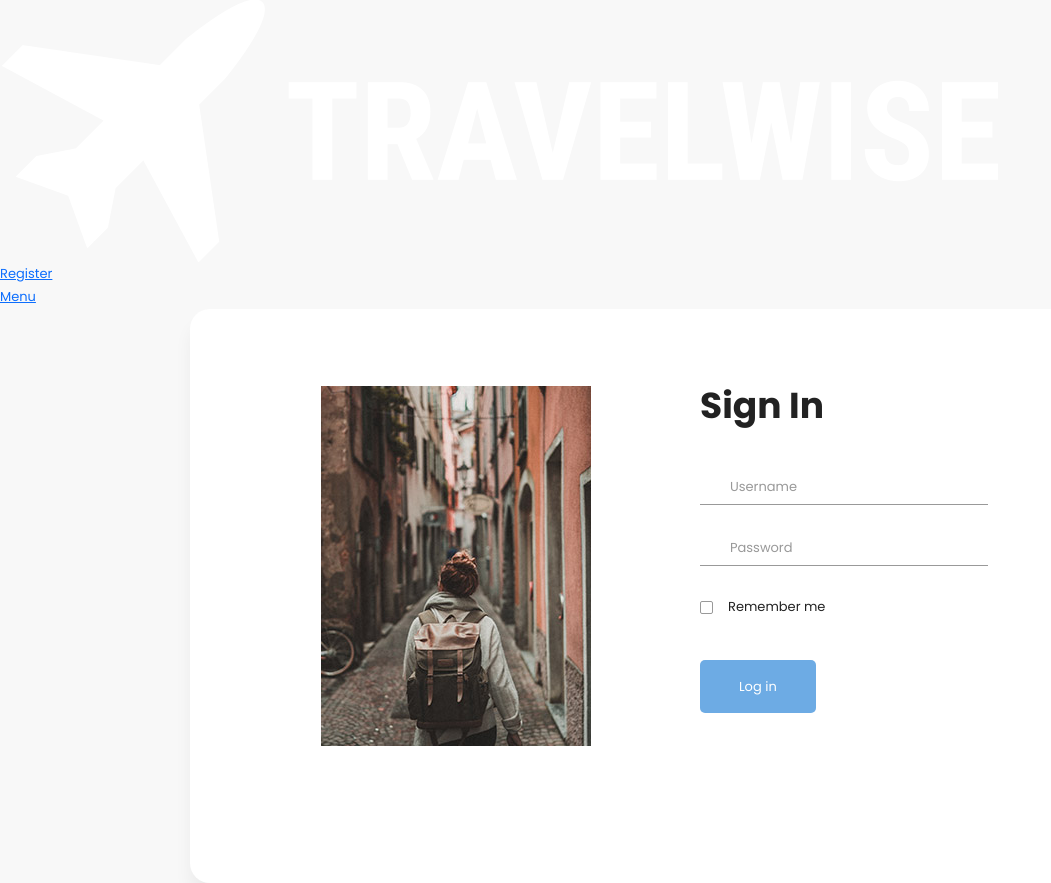
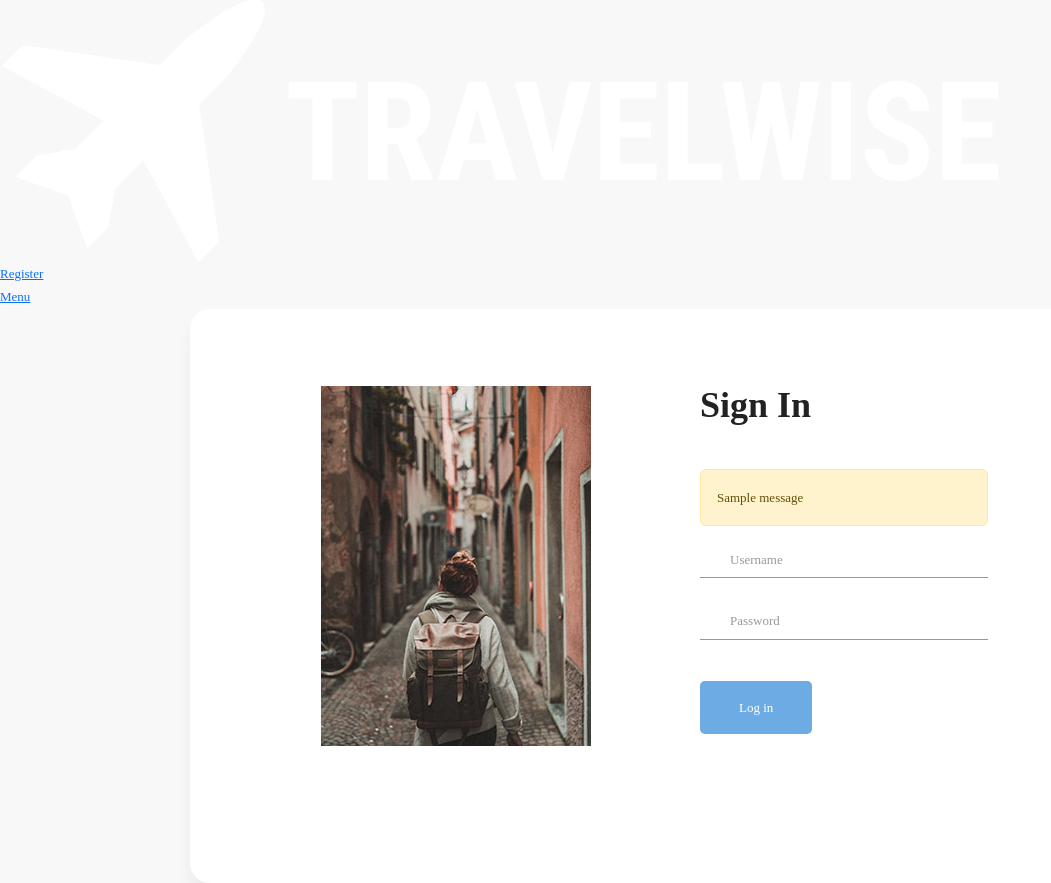
Before and after one commit to kobemaristela/TravelWise, a Django app: page /login/ in a window 1280 px wide. Shown: the whole page, without its empty margins (0-1051 px from the left). Run offline with Django 4.2, Linux system fonts and the light colour scheme; tables that the repository leaves empty hold one stand-in row (values such as "Sample post"); one stand-in notice (Sample message) is shown; parts of the project's set-up code (start-up, migrations or seed data) failed here and were passed over; some libraries are stand-ins or nearby versions.

Commit message:
Updated login error

```diff
--- a/travelwise/frontend/templates/accounts/login.html
+++ b/travelwise/frontend/templates/accounts/login.html
@@ -18,19 +18,20 @@
 
             <div class="signin-form">
                 <h2 class="form-title">Sign In</h2>
+                {% for message in messages %}
+                <div class="alert alert-warning">
+                {{ message }}
+                </div>
+                {% endfor %}
                 <form method="POST" class="register-form" id="login-form">
                     {% csrf_token %}
                     <div class="form-group">
-                        <label for="your_name"><i class="zmdi zmdi-account material-icons-name"></i></label>
+                        <label for="username"><i class="zmdi zmdi-account material-icons-name"></i></label>
                         <input type="text" name="username" id="username" placeholder="Username"/>
                     </div>
                     <div class="form-group">
-                        <label for="your_pass"><i class="zmdi zmdi-lock"></i></label>
+                        <label for="password1"><i class="zmdi zmdi-lock"></i></label>
                         <input type="password" name="password" id="password" placeholder="Password"/>
-                    </div>
-                    <div class="form-group">
-                        <input type="checkbox" name="remember-me" id="remember-me" class="agree-term" />
-                        <label for="remember-me" class="label-agree-term"><span><span></span></span>Remember me</label>
                     </div>
                     <div class="form-group form-button">
                         <input type="submit" name="signin" id="signin" class="form-submit" value="Log in"/>
--- a/travelwise/frontend/templates/base.html
+++ b/travelwise/frontend/templates/base.html
@@ -6,11 +6,6 @@
     <meta
       name="viewport"
       content="width=device-width, initial-scale=1, shrink-to-fit=no"
-    />
-
-    <link
-      href="https://fonts.googleapis.com/css2?family=Poppins:wght@100;200;300;400;500;600;700;800;900&display=swap"
-      rel="stylesheet"
     />
     <link rel="icon" type="image/x-icon" href="{% static 'images/favicon.ico' %}">
     <title>{% block title %}Travel Wise{% endblock %}</title>
@@ -40,8 +35,8 @@
     {% block content %}{% endblock %}
 
     <!-- Scripts -->
+    <script src="https://cdnjs.cloudflare.com/ajax/libs/jquery/3.7.0/jquery.min.js" integrity="sha512-3gJwYpMe3QewGELv8k/BX9vcqhryRdzRMxVfq6ngyWXwo03GFEzjsUm8Q7RZcHPHksttq7/GFoxjCVUjkjvPdw==" crossorigin="anonymous" referrerpolicy="no-referrer"></script>
     <script src="https://cdnjs.cloudflare.com/ajax/libs/bootstrap/5.3.1/js/bootstrap.min.js" integrity="sha512-fHY2UiQlipUq0dEabSM4s+phmn+bcxSYzXP4vAXItBvBHU7zAM/mkhCZjtBEIJexhOMzZbgFlPLuErlJF2b+0g==" crossorigin="anonymous" referrerpolicy="no-referrer"></script>
-    <script src="https://cdnjs.cloudflare.com/ajax/libs/jquery/3.7.0/jquery.min.js" integrity="sha512-3gJwYpMe3QewGELv8k/BX9vcqhryRdzRMxVfq6ngyWXwo03GFEzjsUm8Q7RZcHPHksttq7/GFoxjCVUjkjvPdw==" crossorigin="anonymous" referrerpolicy="no-referrer"></script>
     {% block scripts %}{% endblock %}
   </body>
 </html>
--- a/travelwise/frontend/views.py
+++ b/travelwise/frontend/views.py
@@ -2,8 +2,10 @@ from django.shortcuts import render, redirect
 from django.contrib.auth import login, logout, authenticate
 from django.contrib.auth.forms import AuthenticationForm
 from django.contrib.auth.decorators import login_required
+from django.contrib import messages
+from django.apps import apps
 from .forms import RegisterForm
-from django.apps import apps
+
 
 TravelPlan = apps.get_model('api', 'TravelPlan')
 ChatMessage = apps.get_model('api', 'ChatMessage')
@@ -63,6 +65,8 @@ def login_view(request):
             if user is not None:
                 login(request, user)
                 return redirect("home")
+        else:
+            messages.error(request, 'Invalid username or password')
 
     form = AuthenticationForm()
 
```
Also changed, not shown: travelwise/frontend/templates/accounts/register.html (+4 -3 lines), travelwise/frontend/templates/index.html (+0 -118 lines).
